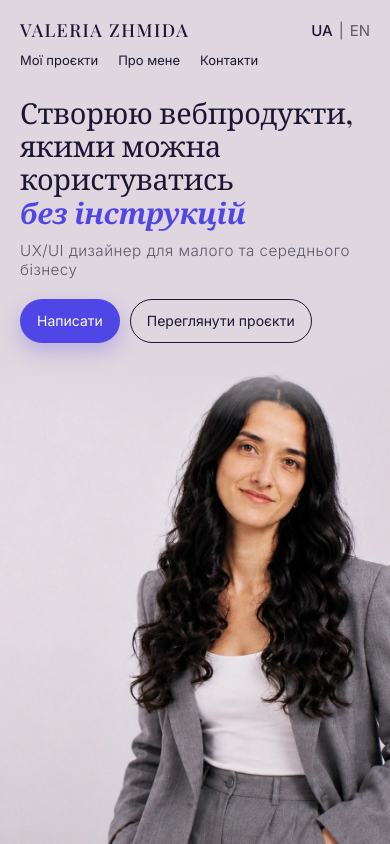
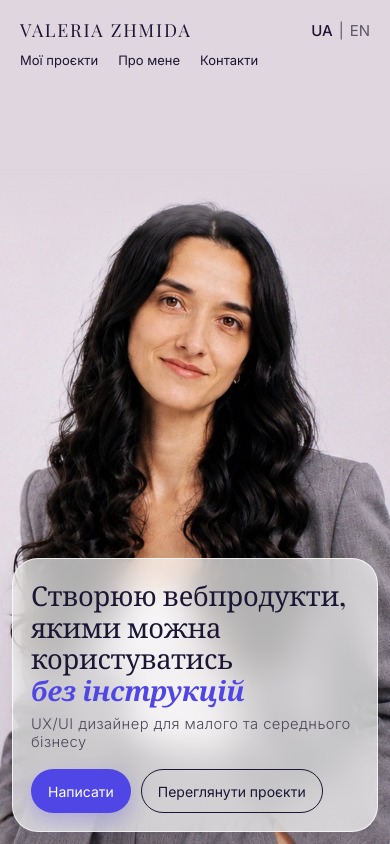
Before and after one commit to valeriiazhmida/portfolio_lera, a website built with Vite: page index.html in a window 390 px wide. Built offline with nearby package versions, Linux system fonts and the light colour scheme; a web font is replaced by a local one.

Commit message:
Mobile hero: photo background with glass card, thinner logo
Co-Authored-By: Claude Sonnet 5.5 <noreply@anthropic.com>

```diff
--- a/index.html
+++ b/index.html
@@ -8,7 +8,7 @@
     <link rel="preconnect" href="https://fonts.googleapis.com" />
     <link rel="preconnect" href="https://fonts.gstatic.com" crossorigin />
     <link
-      href="https://fonts.googleapis.com/css2?family=Inter:wght@300;400;500&family=Playfair+Display:ital,wght@0,500;0,700;1,700&display=swap&subset=cyrillic"
+      href="https://fonts.googleapis.com/css2?family=Inter:wght@300;400;500&family=Playfair+Display:ital,wght@0,400;0,500;0,700;1,700&display=swap&subset=cyrillic"
       rel="stylesheet"
     />
     <link rel="stylesheet" href="/src/style.css" />
--- a/src/style.css
+++ b/src/style.css
@@ -54,9 +54,9 @@ a {
 
 .logo {
   font-family: var(--font-serif);
-  font-weight: 500;
+  font-weight: 400;
   font-size: 18px;
-  letter-spacing: 0.08em;
+  letter-spacing: 0.1em;
   justify-self: start;
 }
 
@@ -248,7 +248,7 @@ a {
     gap: 20px;
     font-size: 13px;
   }
-  /* Усе першого екрана вміщається в один екран телефона: текст зверху, фото займає решту висоти */
+  /* Один екран телефона: фото на тлі, текст і кнопки в «скляній» картці внизу */
   .hero {
     height: 100vh;
     height: 100svh;
@@ -258,33 +258,42 @@ a {
     max-width: none;
     flex: none;
     justify-content: flex-start;
-    padding-top: 28px;
-    padding-bottom: 0;
+    margin: auto 12px 12px;
+    padding: 20px 18px 18px;
+    background: rgba(255, 255, 255, 0.68);
+    -webkit-backdrop-filter: blur(16px);
+    backdrop-filter: blur(16px);
+    border: 1px solid rgba(255, 255, 255, 0.75);
+    border-radius: 26px;
+    box-shadow: 0 8px 30px rgba(26, 22, 51, 0.1);
   }
   .hero__title {
-    font-size: clamp(1.65rem, 7.4vw, 2.6rem);
+    font-size: clamp(1.55rem, 7vw, 2.4rem);
   }
   .hero__sub {
-    margin-top: 12px;
-    font-size: 0.95rem;
+    margin-top: 10px;
+    font-size: 0.92rem;
+    color: #4a4757;
   }
   .hero__actions {
-    margin-top: 20px;
+    margin-top: 18px;
     gap: 10px;
   }
   .hero__photo {
-    position: relative;
+    position: absolute;
     top: auto;
+    bottom: 0;
+    left: 0;
     right: auto;
-    flex: 1 1 0;
+    z-index: 0;
     min-height: 0;
     width: 100%;
-    height: auto;
+    height: 80%;
     object-fit: cover;
-    object-position: 72% top;
-    margin-top: 8px;
-    -webkit-mask-image: linear-gradient(to bottom, transparent 0, #000 14%);
-    mask-image: linear-gradient(to bottom, transparent 0, #000 14%);
+    object-position: 80% top;
+    margin: 0;
+    -webkit-mask-image: linear-gradient(to bottom, transparent 0, #000 10%);
+    mask-image: linear-gradient(to bottom, transparent 0, #000 10%);
   }
   .hero__actions {
     flex-wrap: nowrap;
```
